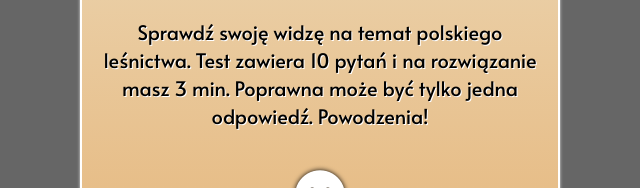
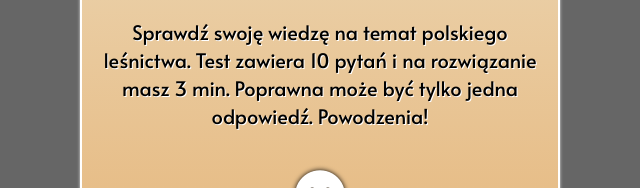
Before and after one commit to OrionFanWeb1701/polish-forests-knowledge-test, a plain HTML site: page index.html in a window 1280 px wide. Shown: the part 276-464 px from the top of the page, 320-960 px from the left. Drawn offline with nearby package versions, Linux system fonts and the light colour scheme; files that its build step writes are made by us from their sources; a script that the page names is missing.

Commit message:
Update index.html

```diff
--- a/index.html
+++ b/index.html
@@ -25,7 +25,7 @@
         </header>
         <div class="quiz">
             <p class="quiz__info">
-                Sprawdź swoję widzę na temat polskiego leśnictwa. Test zawiera 10 pytań i na rozwiązanie masz 3 min.
+                Sprawdź swoję wiedzę na temat polskiego leśnictwa. Test zawiera 10 pytań i na rozwiązanie masz 3 min.
                 Poprawna może być tylko jedna odpowiedź. Powodzenia!</p>
             <i class="fa-solid fa-face-smile"></i>
         </div>
```
